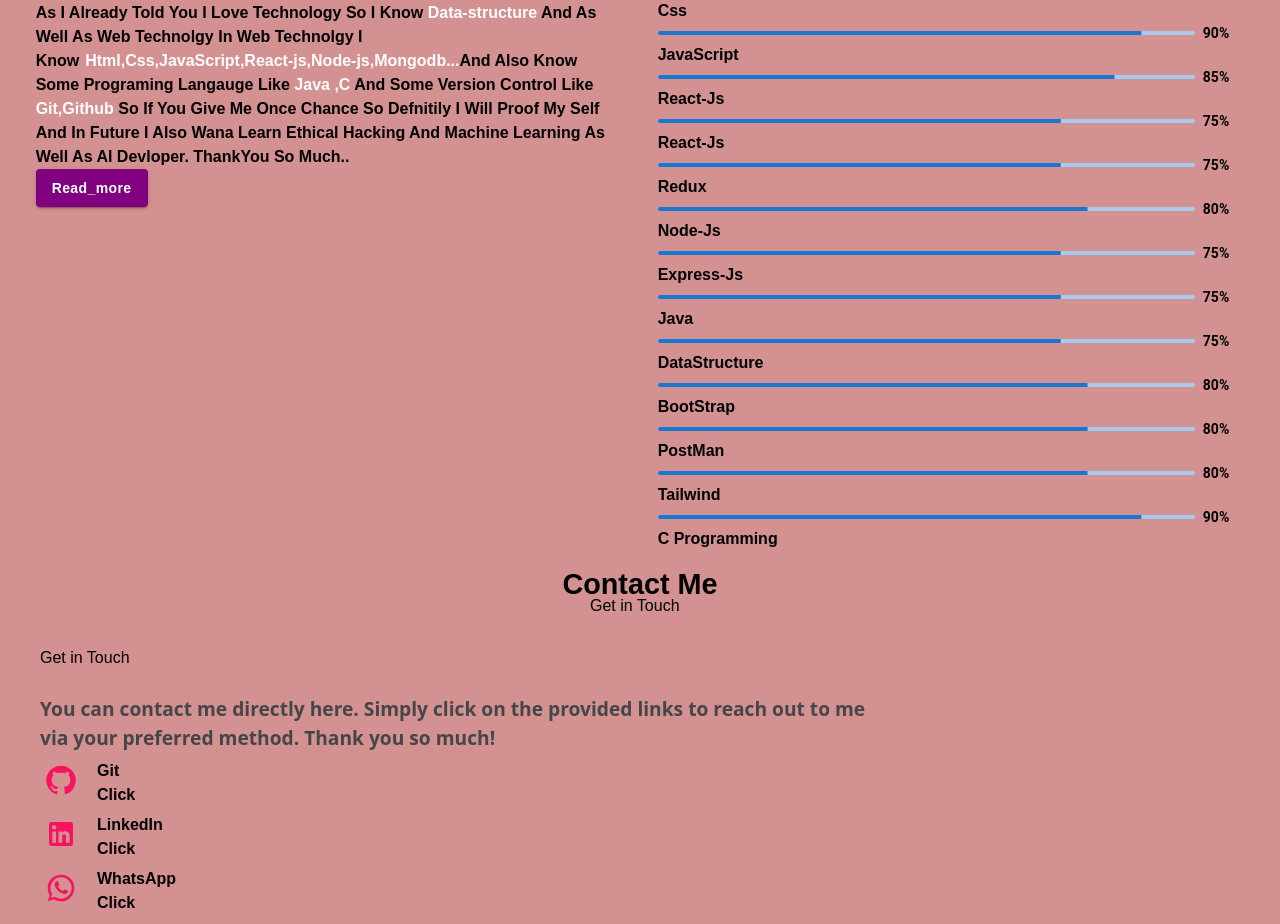
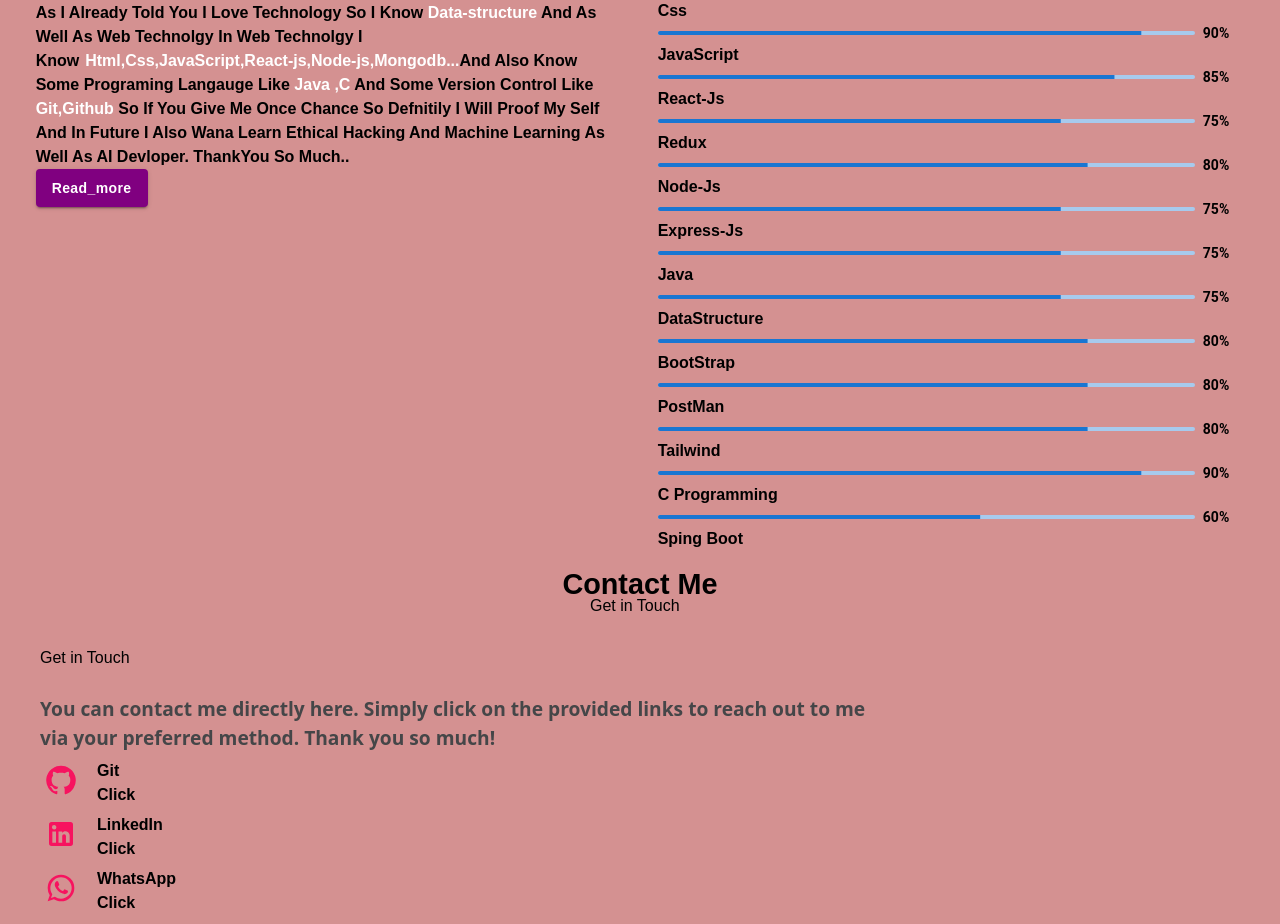
Before and after one commit to piyush254/PortfolioPiyush, a React (Vite) app: page / in a window 1280 px wide. Shown: the part 1520-2444 px from the top of the page. Built offline with nearby package versions, Linux system fonts and the light colour scheme.

Commit message:
More skills added

```diff
--- a/src/Component/About.jsx
+++ b/src/Component/About.jsx
@@ -2,7 +2,7 @@
 import { Typewriter, useTypewriter } from "react-simple-typewriter";
 import "./About.css";
 import { NavLink } from "react-router-dom";
-import resume from "../Image/Piyush__Resume.pdf"
+import resume from "../Image/PiyushResume.pdf"
 import myimage from "../Image/image.jpg"
 function About() {
   const [typeEffect] = useTypewriter({
--- a/src/Component/Header.jsx
+++ b/src/Component/Header.jsx
@@ -1,7 +1,7 @@
 import React from "react";
 import "./Header.css";
 import { NavLink } from "react-router-dom";
-import resume from "../Image/Piyush__Resume.pdf";
+import resume from "../Image/PiyushResume.pdf";
 
 function Header() {
   return (
--- a/src/Component/Skills.jsx
+++ b/src/Component/Skills.jsx
@@ -55,8 +55,6 @@
             <Progress value={85} />
             <span className="skillsname">React-js</span>
             <Progress value={75} />
-            <span className="skillsname">React-js</span>
-            <Progress value={75} />
             <span className="skillsname">Redux</span>
             <Progress value={80} />
             <span className="skillsname">Node-js</span>
```
Also changed, not shown: 2 other files (tests, documents, lock files or other folders).
